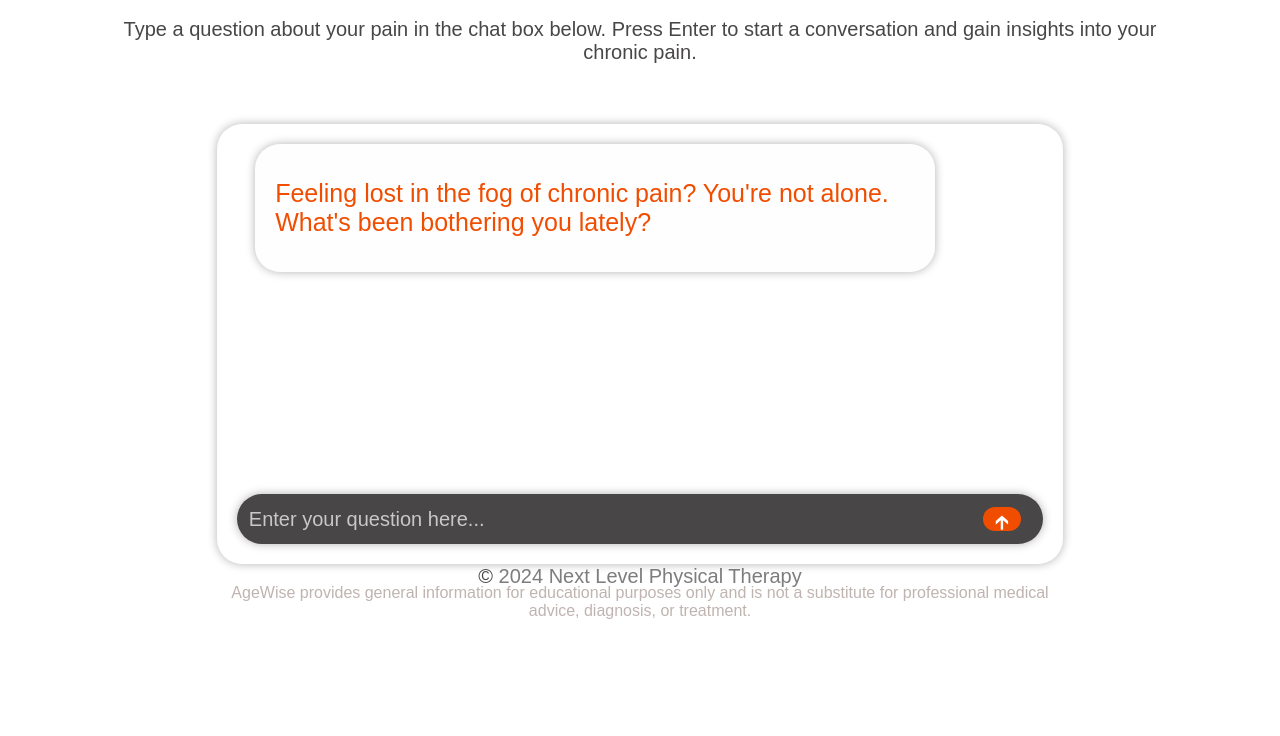
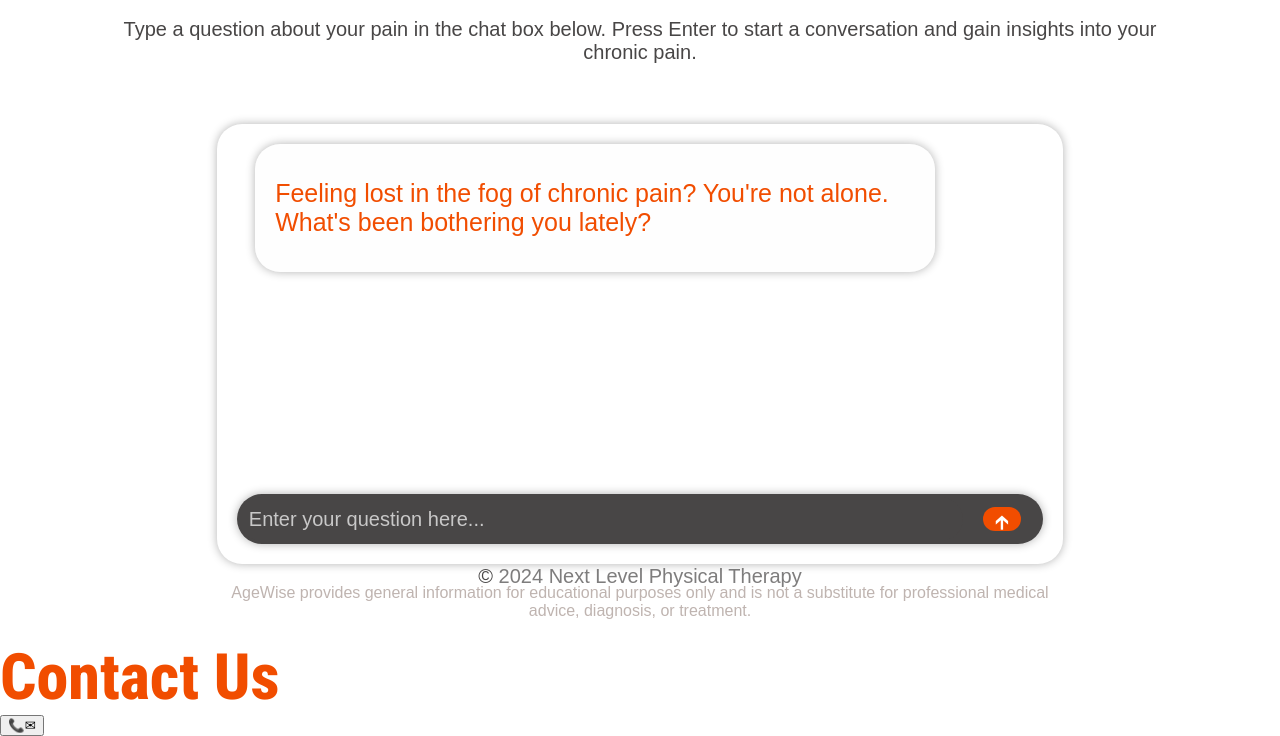
Before and after one commit to NUEXGUY/agewise, a website: page public/index.html in a window 1280 px wide. Shown: the part 172-908 px from the top of the page. Before the commit the page ends 800 px from the top, so only its background shows below. Drawn offline with Linux system fonts and the light colour scheme.

Commit message:
updates to new modal

```diff
--- a/public/index.html
+++ b/public/index.html
@@ -74,7 +74,8 @@
 
   <!-- Contact Us Modal -->
 <div class="modal" id="contactUsModal">
-
+  <h1 id="contactUsHeader">Contact Us</h1>
+  <button class="contactUsButtons" id="callNow">📞✉</button>
 </div>
 
 
```
